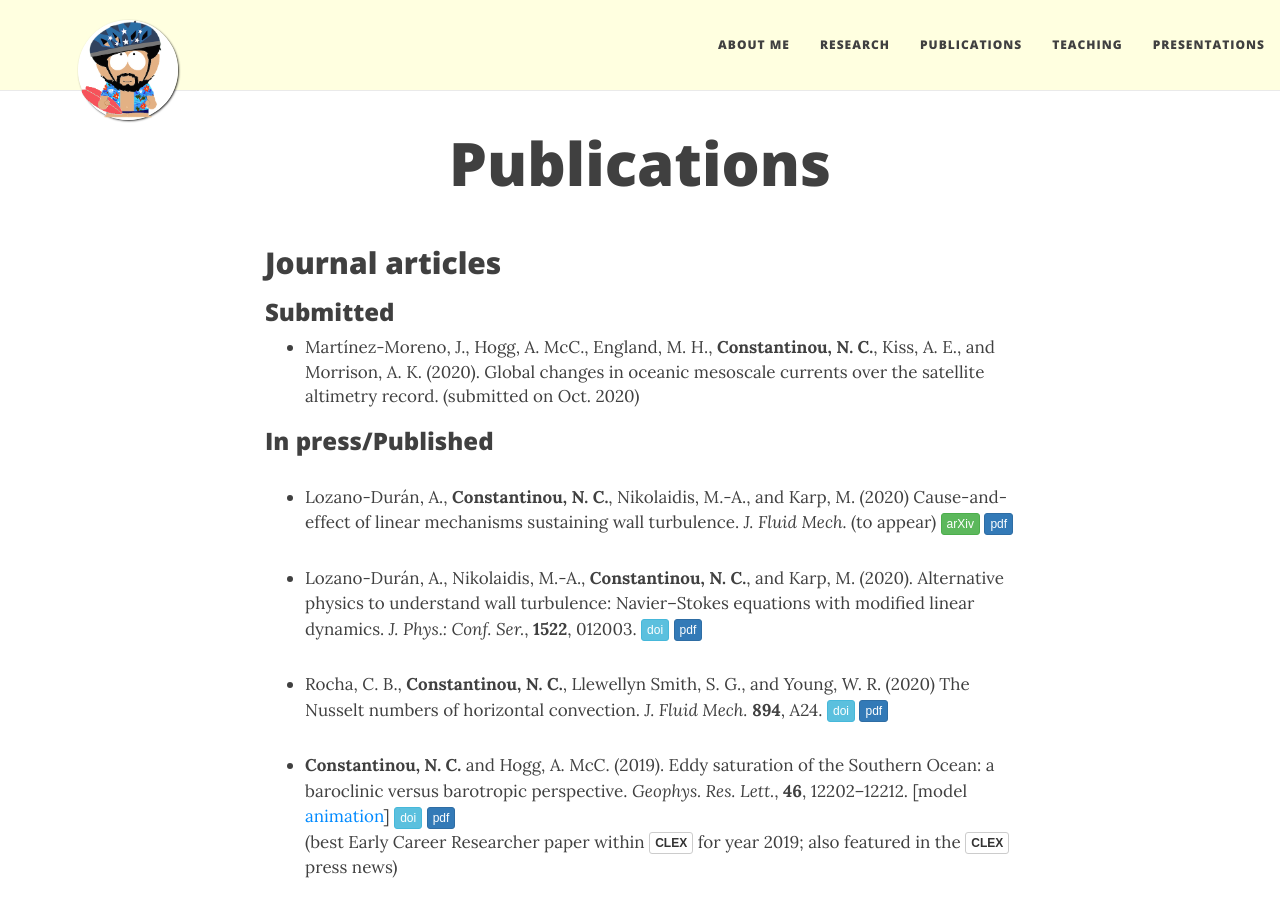
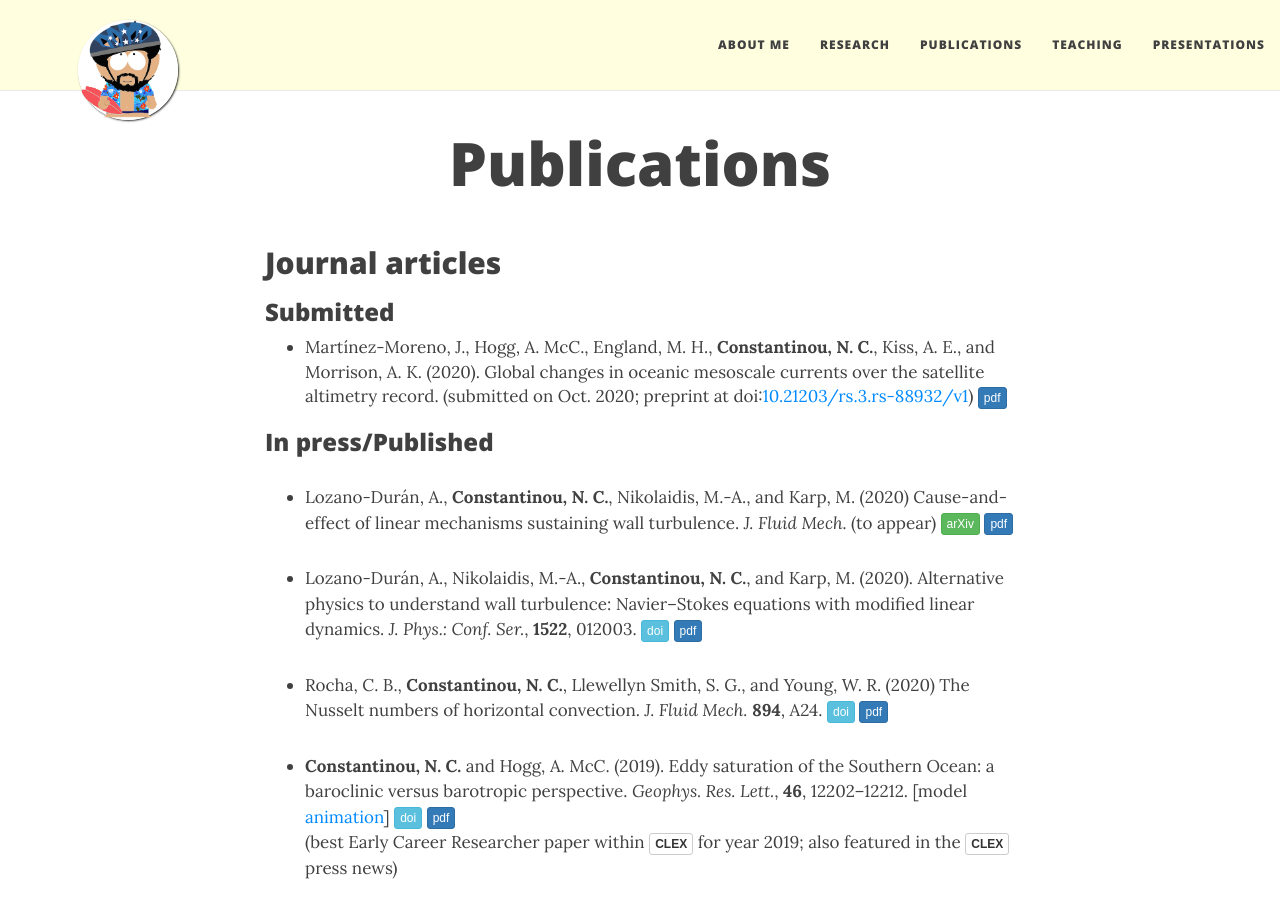
Before and after one commit to navidcy/navidcy.github.io, a Jekyll site: the page built from publications.md, in a window 1280 px wide and 900 px high. Built offline with Jekyll 4.4.1, drawn with Linux system fonts in a browser that asks for light colours; nearby versions of some CDN libraries; comment, search, counter and statistics services are not loaded.

Commit message:
adds global eke preprint info+pdf

```diff
--- a/publications.md
+++ b/publications.md
@@ -17,7 +17,7 @@
 
 ### Submitted
 
-- Martínez-Moreno, J., Hogg, A. McC., England, M. H., **Constantinou, N. C.**, Kiss, A. E., and Morrison, A. K. (2020). Global changes in oceanic mesoscale currents over the satellite altimetry record. (submitted on Oct. 2020)
+- Martínez-Moreno, J., Hogg, A. McC., England, M. H., **Constantinou, N. C.**, Kiss, A. E., and Morrison, A. K. (2020). Global changes in oceanic mesoscale currents over the satellite altimetry record. (submitted on Oct. 2020; preprint at doi:<a href="https://doi.org/10.21203/rs.3.rs-88932/v1">10.21203/rs.3.rs-88932/v1</a>) [<span class="btn btn-primary btn-xs{{end}}" style="font-family:sans-serif;">pdf</span>][global-eke-trends]
 
 
 ### In press/Published
@@ -109,7 +109,7 @@
 ## Doctoral thesis
 - Formation of large-scale structures by turbulence in rotating planets, Ph.D. thesis, National and Kapodistrian University of Athens, 2015. [<span class="btn btn-primary btn-xs{{end}}" style="font-family:sans-serif;">pdf</span>][phd_eng]
 
-
+[global-eke-trends]: global-eke-trends.pdf
 [cause-effect-linearmechanism]: cause-effect-linearmechanism.pdf
 [multiflow2019-linearmechanism]: multiflow2019-linearmechanism.pdf
 [HCNuDefinition]: HCNuDefinition.pdf
```
Also changed, not shown: 1 other file.
